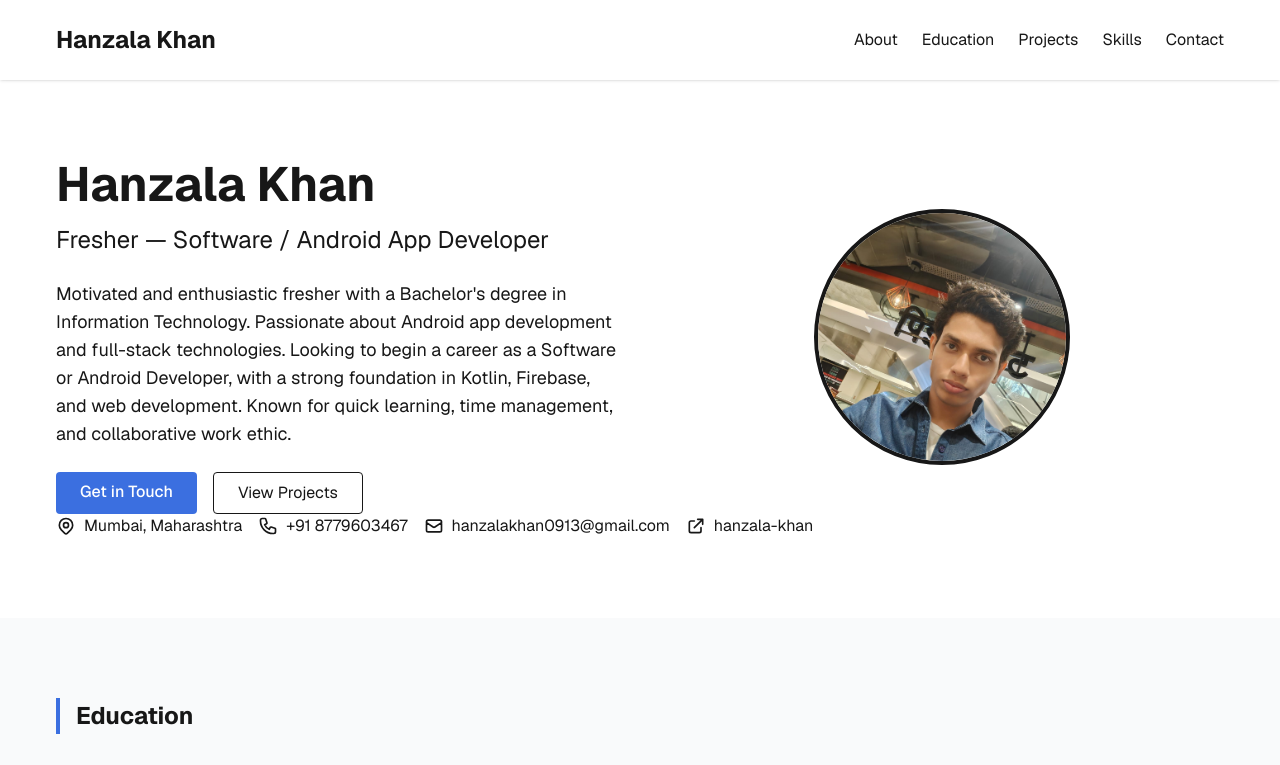
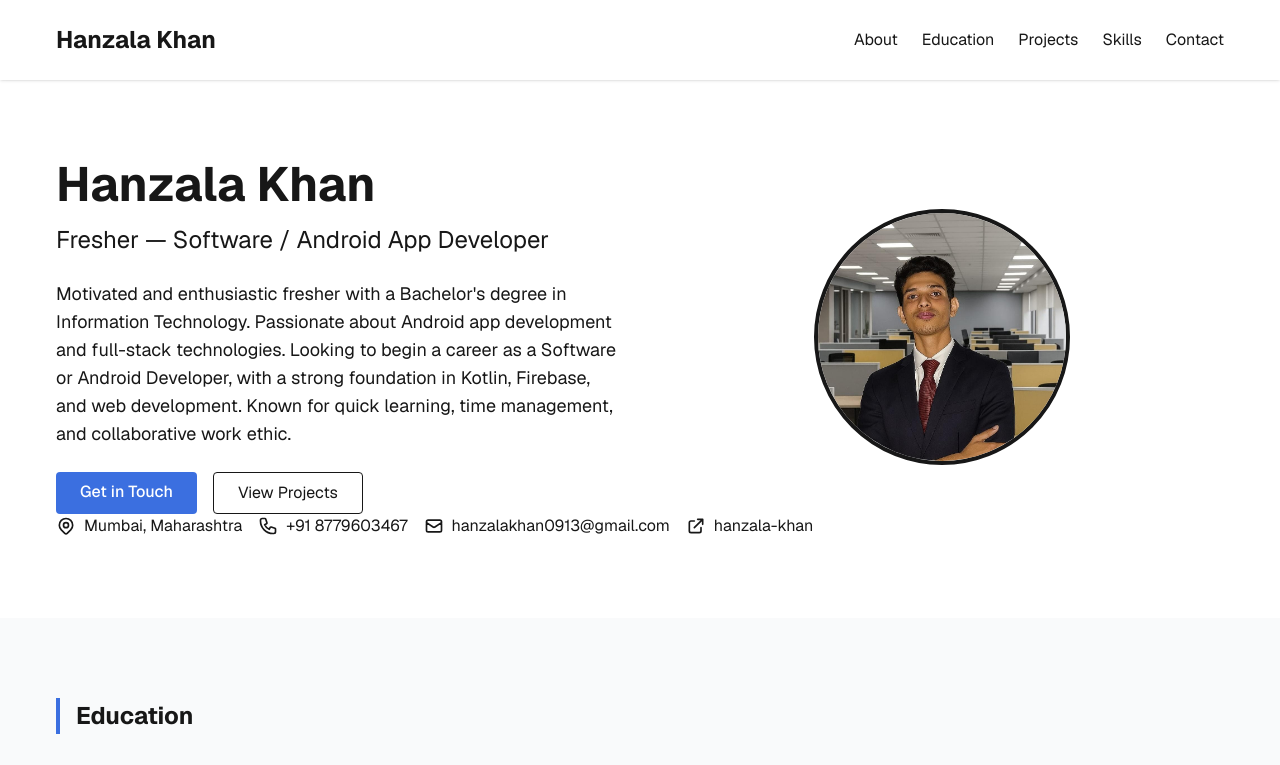
Before and after one commit to hanxala/my-portfolio, a Next.js app: page / in a window 1280 px wide. Shown: the top 765 px of the page. Built offline with nearby package versions, Linux system fonts and the light colour scheme.

Commit message:
fix: update profile image path

```diff
--- a/app/components/Hero.tsx
+++ b/app/components/Hero.tsx
@@ -31,7 +31,7 @@ const Hero = () => {
         <div className="md:w-1/2 flex justify-center">
           <div className="relative w-64 h-64 rounded-full overflow-hidden border-4 border-primary">
             <Image
-            src="/hanzala-profile.jpg.jpg"
+            src="/hanzala-profile2.jpg.jpg"
             alt="Hanzala Khan"
             width={256}
             height={256}
```
Also changed, not shown: public/hanzala-profile2.jpg.jpg (added).
